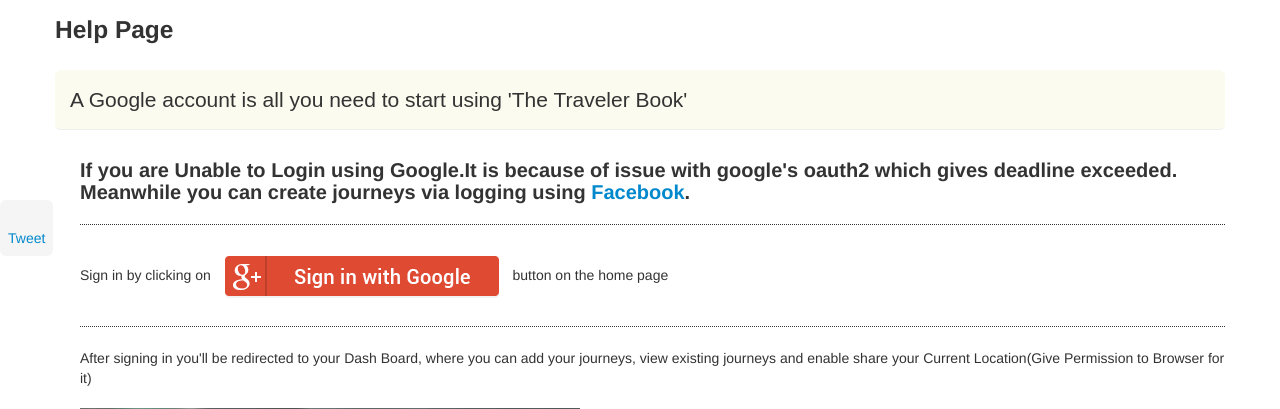
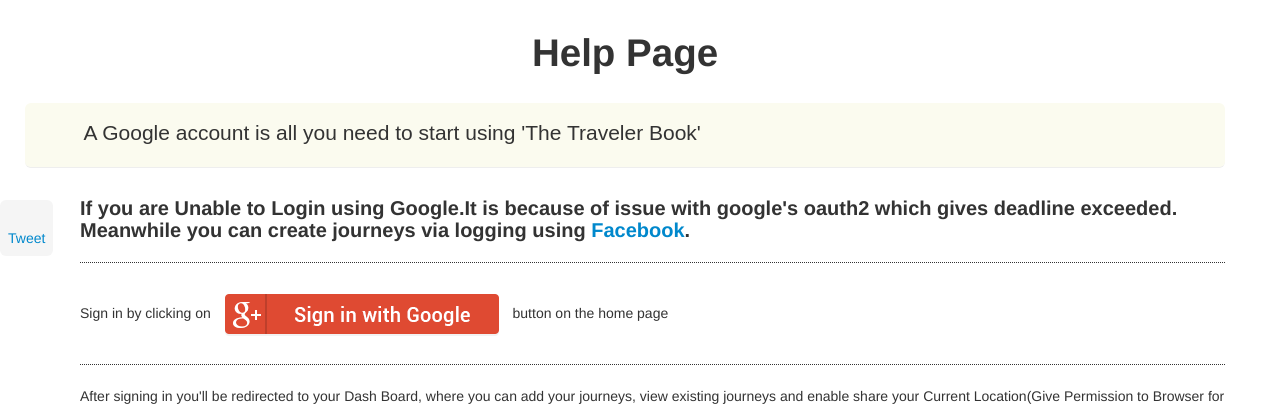
Before and after one commit to rishirajsinghjhelumi/CloudApp, a Python web app: template templates/help.html in a window 1280 px wide. Shown: the top 409 px of the page. Run offline with Jinja, Linux system fonts and the light colour scheme; the template is opened without the code that fills it, so the values that code supplies are empty; some libraries are stand-ins or nearby versions.

Commit message:
Help Page Modified

```diff
--- a/templates/help.html
+++ b/templates/help.html
@@ -19,6 +19,31 @@
 html,body {
 	height: 100%;
 }
+
+.box1{
+	background-color: #FBFBEF;
+	background-size: cover;
+	border-radius: 6px;
+
+}
+
+.give_left_padding{
+	padding-left:5%;
+}
+
+.give_upper_padding{
+	padding-top:2%;
+}
+
+.center_ele{
+	text-align:center;
+}
+
+.font1{
+	padding-top: 15px;
+	font-family: arial;
+}
+
 </style>
 
 <!-- HTML5 shim, for IE6-8 support of HTML5 elements -->
@@ -32,17 +57,15 @@
 	{% include "apps.html" %}
 	<div id="wrap">
 		<div class="container">
-			<h3>Help Page</h3>
-			<div
-				style="background-color: #FBFBEF; background-size: cover; height: 50px; border-radius: 6px;"
-				class="page-header">
-				<p class="lead"
-					style="padding-top: 15px; padding-left: 15px; font-family: arial;">
+			<div class="row give_upper_padding center_ele">
+			<h1>Help Page</h1>
+			</div>
+			<div class="row box1 page-header give_left_padding lead font1">
+				<p>
 					A Google account is all you need to start using 'The Traveler Book'
 				</p>
 			</div>
 
-			<p class="lead"></p>
 			<ul style="list-style-type: none;">
 				<li><strong style="font-size:20px;">If you are Unable to Login using Google.It is because of
 					issue with google's oauth2 which gives deadline exceeded. Meanwhile
```
